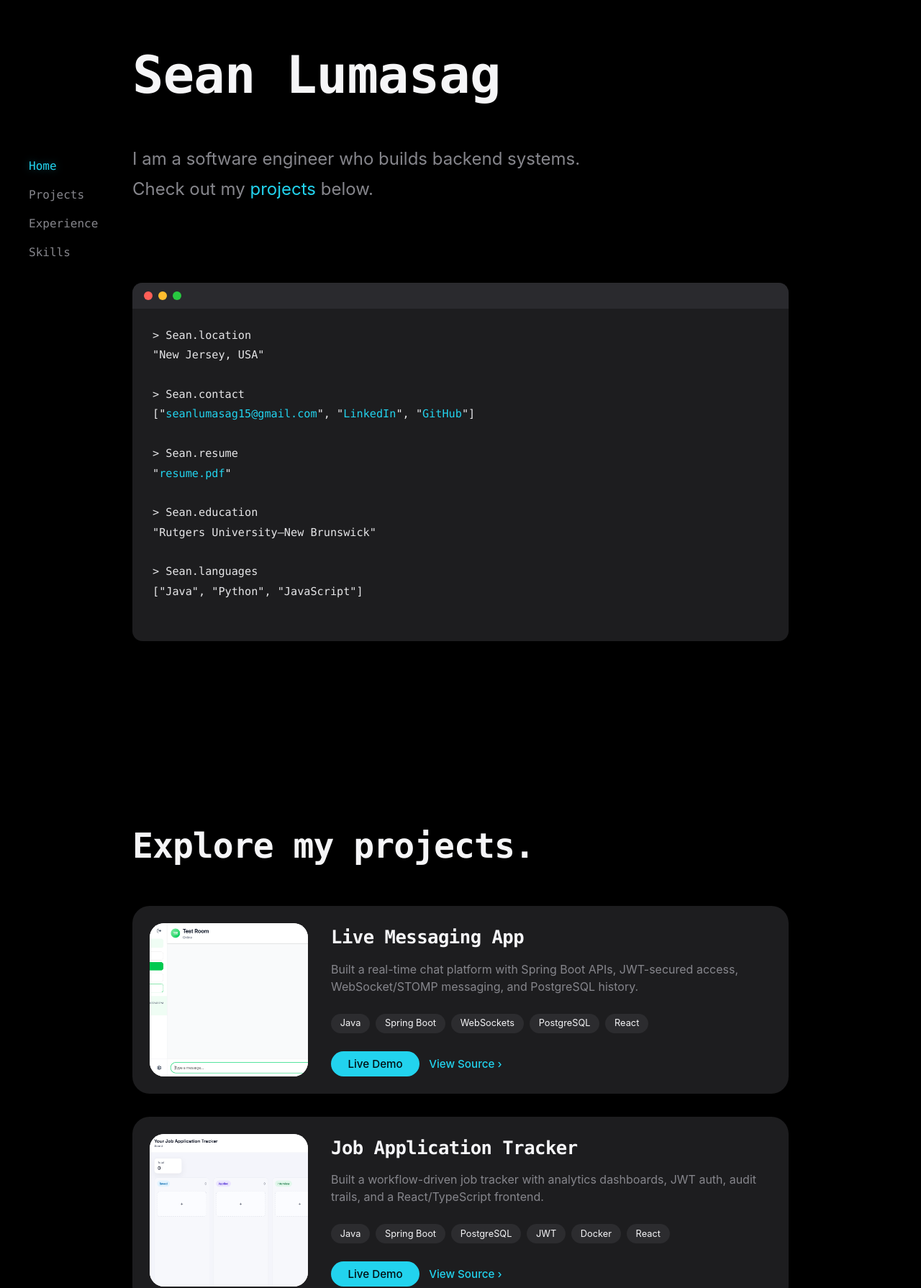
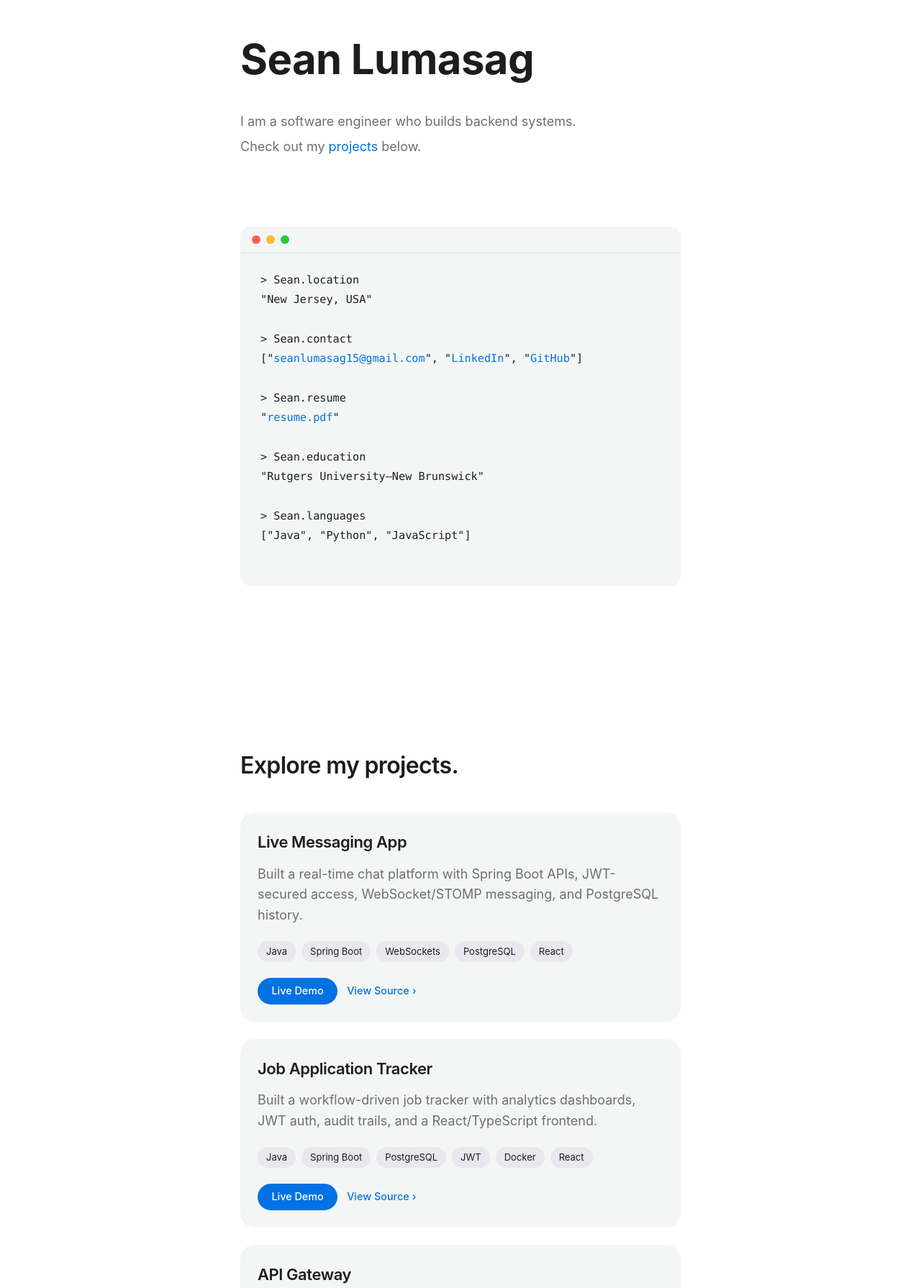
Before and after one commit to seanlumasag/personal-website, a React (Vite) app: page / in a window 1280 px wide. Shown: the part 109-1899 px from the top of the page at 72% size. Built offline with nearby package versions, Linux system fonts and the light colour scheme.

Commit message:
New minimal style

```diff
--- a/src/App.css
+++ b/src/App.css
@@ -1,57 +1,13 @@
 #root {
   min-height: 100vh;
-}
-
-.sidebar {
-  position: fixed;
-  top: 0;
-  left: 0;
-  width: var(--sidebar-width);
-  height: 100vh;
-  padding: 2rem 2.5rem;
-  border-right: none;
-  background: transparent;
-  display: flex;
-  flex-direction: column;
-  align-items: flex-start;
-  justify-content: center;
-  z-index: 10;
-  gap: 2rem;
-}
-
-.side-links {
-  list-style: none;
-  margin: 0;
-  padding: 0;
-  display: grid;
-  gap: 1rem;
-  font-family: 'SF Mono', 'Menlo', 'Monaco', 'Consolas', 'Liberation Mono',
-    monospace;
-  color: var(--text-secondary);
-}
-
-.side-links a {
-  color: var(--text-secondary);
-  transition: color 150ms ease;
-  text-align: left;
-  display: block;
-}
-
-.side-links a:hover {
-  color: var(--accent);
-}
-
-.side-links a.active {
-  color: var(--accent);
-  text-shadow: 0 0 12px rgba(61, 220, 255, 0.35);
 }
 
 .page {
   max-width: var(--content-width);
   margin: 0 auto;
-  padding: 6rem 1.5rem 6rem;
+  padding: 6rem 1.5rem 0;
   display: grid;
-  gap: 3.5rem;
+  gap: 4rem;
   transform: none;
 }
 
@@ -80,21 +36,21 @@
 }
 
 .hero {
-  padding-top: 5rem;
-  gap: 3.75rem;
+  padding-top: 4rem;
+  gap: 2.5rem;
   width: 100%;
 }
 
 .terminal-section {
-  margin-top: 3.5rem;
-  padding-bottom: 5rem;
-  gap: 4rem;
+  margin-top: 2rem;
+  padding-bottom: 4rem;
+  gap: 3rem;
   width: 100%;
 
 }
 .hero-name {
-  font-size: clamp(3rem, 6vw, 4.5rem);
-  line-height: 1.05;
+  font-size: clamp(3rem, 5vw, 3.625rem);
+  line-height: 1.1;
   margin: 0;
   font-weight: 700;
   color: var(--text-primary);
@@ -102,9 +58,7 @@
 }
 
 .terminal-name {
-  font-family: 'SF Mono', 'Menlo', 'Monaco', 'Consolas', 'Liberation Mono',
-    monospace;
-  font-weight: 600;
+  font-weight: 700;
   letter-spacing: -0.01em;
 }
 
@@ -123,7 +77,7 @@
   max-width: 58ch;
   display: grid;
   gap: 0.4rem;
-  font-size: 1.5rem;
+  font-size: 1.125rem;
   color: var(--text-secondary);
 }
 
@@ -134,10 +88,9 @@
 .terminal-card {
   border-radius: 14px;
   overflow: hidden;
-  background: var(--card-background);
+  background: #f4f6f6;
   position: relative;
-  box-shadow: 0 18px 40px rgba(0, 0, 0, 0.35);
-  transition: transform 240ms ease, box-shadow 240ms ease, border-color 240ms ease;
+  transition: transform 240ms ease, border-color 240ms ease;
   width: 100%;
 }
 
@@ -146,7 +99,8 @@
   display: flex;
   gap: 0.5rem;
   padding: 0.75rem 1rem;
-  background: #2a2a2e;
+  background: #f4f6f6;
+  border-bottom: 1px solid #e7e7e7;
 }
 
 .terminal-bar .dot {
@@ -173,7 +127,7 @@
     monospace;
   font-size: 0.95rem;
   line-height: 1.8;
-  color: #e6e6e8;
+  color: var(--text-primary);
 }
 
 .terminal-body p {
@@ -181,7 +135,7 @@
 }
 
 .terminal-accent {
-  color: #9aa4b2;
+  color: var(--text-secondary);
 }
 
 .terminal-link {
@@ -203,28 +157,27 @@
 }
 
 .terminal-warm {
-  color: #e6e6e8;
+  color: var(--text-primary);
 }
 
 .terminal-quote {
-  color: #e6e6e8;
+  color: var(--text-primary);
 }
 
 .projects-header h2 {
-  font-size: clamp(2rem, 4vw, 3rem);
-  font-weight: 600;
   color: var(--text-primary);
-  letter-spacing: -0.02em;
-  font-family: 'SF Mono', 'Menlo', 'Monaco', 'Consolas', 'Liberation Mono',
-    monospace;
 }
 
 .projects {
   display: block;
-  background: transparent;
-  padding-top: 7rem;
-  padding-bottom: 10rem;
+  background: #ffffff;
+  padding-top: 6rem;
+  padding-bottom: 6rem;
   margin: 0 calc(50% - 50vw);
+}
+
+.projects + .experience {
+  margin-top: -4rem;
 }
 
 .projects-inner {
@@ -232,15 +185,19 @@
   margin: 0 auto;
   padding: 0 1.5rem;
   display: grid;
-  gap: 3rem;
+  gap: 2.5rem;
+}
+
+.projects .project-card {
+  background: #f4f6f6;
 }
 
 .skills {
   display: grid;
   gap: 2rem;
-  background: transparent;
-  padding-top: 3.5rem;
-  padding-bottom: 7rem;
+  background: #ffffff;
+  padding-top: 4rem;
+  padding-bottom: 0;
   margin: 0 calc(50% - 50vw);
 }
 
@@ -249,7 +206,7 @@
   margin: 0 auto;
   padding: 0 1.5rem;
   display: grid;
-  gap: 2.5rem;
+  gap: 2rem;
   width: 100%;
 }
 
@@ -262,7 +219,7 @@
 .skills-lead {
   margin: 0;
   color: var(--text-secondary);
-  font-size: 1.05rem;
+  font-size: 1rem;
 }
 
 .skills-rows {
@@ -272,36 +229,35 @@
 
 .skills-row {
   display: grid;
-  gap: 0.85rem;
+  gap: 0.75rem;
 }
 
 .skills-subtitle {
   margin: 0;
-  font-size: 1rem;
+  font-size: 0.8125rem;
   letter-spacing: 0.08em;
   text-transform: uppercase;
-  color: var(--text-muted);
-  font-weight: 600;
+  color: var(--text-secondary);
+  font-weight: 500;
 }
 
 .skills-items {
   display: grid;
   grid-template-columns: repeat(3, minmax(0, 1fr));
-  gap: 0.9rem;
+  gap: 1rem;
 }
 
 .skills-item {
   display: grid;
-  grid-template-columns: 36px 1fr;
-  gap: 0.85rem;
+  grid-template-columns: 40px 1fr;
+  gap: 0.75rem;
   align-items: center;
-  padding: 0.75rem 0.9rem;
-  border-radius: 14px;
-  background: #1a1a1d;
-  box-shadow: 0 16px 32px rgba(0, 0, 0, 0.32);
+  padding: 0.75rem 1rem;
+  border-radius: 16px;
+  background: #f4f6f6;
   position: relative;
   overflow: hidden;
-  transition: transform 200ms ease, border-color 200ms ease, box-shadow 200ms ease;
+  transition: transform 200ms ease, border-color 200ms ease;
 }
 
 .skills-item::after {
@@ -317,8 +273,7 @@
 
 .skills-item:hover {
   transform: translateY(-3px);
-  border-color: rgba(255, 255, 255, 0.18);
-  box-shadow: 0 22px 40px rgba(0, 0, 0, 0.4);
+  border-color: rgba(96, 165, 250, 0.25);
 }
 
 .skills-item:hover::after {
@@ -329,12 +284,12 @@
   display: inline-flex;
   align-items: center;
   justify-content: center;
-  width: 36px;
-  height: 36px;
-  padding: 5px;
+  width: 40px;
+  height: 40px;
+  padding: 4px;
   border-radius: 10px;
-  background: rgba(255, 255, 255, 0.08);
-  border: 1px solid rgba(255, 255, 255, 0.12);
+  background: rgba(59, 130, 246, 0.12);
+  border: 1px solid rgba(59, 130, 246, 0.2);
 }
 
 .skills-icon img {
@@ -354,7 +309,8 @@
 .skills-meta {
   margin: 0.15rem 0 0;
   color: var(--text-secondary);
-  font-size: 0.85rem;
+  font-size: 0.8125rem;
+  font-weight: 500;
 }
 
 @media (max-width: 1100px) {
@@ -371,18 +327,17 @@
 
 .project-stack {
   display: grid;
-  gap: 2rem;
+  gap: 1.5rem;
 }
 
 .project-card {
-  background: var(--card-background);
-  border-radius: 24px;
+  background: #ffffff;
+  border-radius: 20px;
   padding: 1.5rem;
   display: grid;
-  gap: 1.25rem;
+  gap: 1rem;
   position: relative;
-  box-shadow: 0 18px 40px rgba(0, 0, 0, 0.35);
-  transition: transform 240ms ease, box-shadow 240ms ease, border-color 240ms ease;
+  transition: transform 240ms ease, border-color 240ms ease;
 }
 
 
@@ -401,9 +356,6 @@
 .terminal-card:hover,
 .project-card:hover {
   transform: translateY(-4px);
-  border-color: rgba(255, 255, 255, 0.18);
-  box-shadow: 0 24px 60px rgba(0, 0, 0, 0.45),
-    0 0 0 1px rgba(255, 255, 255, 0.02);
 }
 
 .terminal-card:hover::after,
@@ -416,7 +368,7 @@
 .project-row {
   grid-template-columns: 220px minmax(0, 1fr);
   align-items: start;
-  gap: 2rem;
+  gap: 1.5rem;
 }
 
 .project-media {
@@ -475,18 +427,15 @@
 .project-content {
   display: flex;
   flex-direction: column;
-  gap: 0.8rem;
+  gap: 0.75rem;
   min-width: 0;
   max-width: 680px;
   align-self: start;
 }
 
 .project-content h3 {
-  font-size: 1.6rem;
   margin: 0;
   color: var(--text-primary);
-  font-family: 'SF Mono', 'Menlo', 'Monaco', 'Consolas', 'Liberation Mono',
-    monospace;
 }
 
 .project-content p {
@@ -494,39 +443,40 @@
 }
 
 .experience-org {
-  color: #f1f3f5;
+  color: var(--text-primary);
   font-weight: 600;
 }
 
 .experience-dates {
-  color: var(--text-muted);
-  font-size: 0.95rem;
+  color: var(--text-secondary);
+  font-size: 0.8125rem;
+  font-weight: 500;
 }
 
 .project-tech {
   list-style: none;
   padding: 0;
-  margin: 0.6rem 0 0;
+  margin: 0.5rem 0 0;
   display: flex;
   flex-wrap: wrap;
   gap: 0.5rem;
   align-items: center;
-  min-height: 2.2rem;
+  min-height: 2rem;
 }
 
 .project-tech li {
-  padding: 0.45rem 0.8rem;
+  padding: 0.5rem 0.75rem;
   border-radius: 999px;
-  background: #2c2c2f;
-  font-size: 0.8rem;
-  color: #f5f5f7;
+  background: #e8e8ee;
+  font-size: 0.8125rem;
+  color: var(--text-primary);
   line-height: 1;
 }
 
 .footer {
-  margin-top: 4rem;
-  padding: 2.5rem 0 3rem;
-  background: transparent;
+  margin-top: 0;
+  padding: 12rem 0 4.5rem;
+  background: #ffffff;
 }
 
 .footer-inner {
@@ -535,11 +485,13 @@
   padding: 0 1.5rem;
   display: flex;
   align-items: center;
-  justify-content: space-between;
+  justify-content: center;
   gap: 1rem;
   color: var(--text-secondary);
-  font-size: 0.95rem;
+  font-size: 0.8125rem;
+  font-weight: 500;
   transform: none;
+  text-align: center;
 }
 
 .footer-links {
@@ -574,9 +526,9 @@
   display: inline-flex;
   align-items: center;
   justify-content: center;
-  padding: 0.55rem 1.4rem;
+  padding: 0.65rem 1.15rem;
   border-radius: 999px;
-  font-size: 0.95rem;
+  font-size: 0.9rem;
   font-weight: 500;
   line-height: 1;
   border: 1px solid transparent;
@@ -584,7 +536,7 @@
 
 .btn.primary {
   background: var(--accent);
-  color: #001014;
+  color: #ffffff;
 }
 
 .btn.ghost {
@@ -605,7 +557,7 @@
 }
 
 .btn.ghost:hover {
-  color: var(--accent-hover);
+  color: var(--accent);
   text-decoration: none;
 }
 
@@ -639,17 +591,6 @@
 }
 
 @media (max-width: 900px) {
-  .sidebar {
-    position: static;
-    width: 100%;
-    height: auto;
-    border-right: none;
-    border-bottom: 1px solid var(--border);
-    align-items: flex-start;
-    justify-content: flex-start;
-    gap: 1rem;
-  }
-
   .page {
     margin: 0;
     padding: 4rem 1.5rem 5rem;
@@ -687,10 +628,13 @@
   gap: 1.25rem;
 }
 .experience {
-  background: transparent;
+  background: #ffffff;
 }
 
 .experience .project-card {
-  background: var(--card-background);
-  border-color: var(--border);
+  background: #f4f6f6;
 }
+
+.experience .project-tech li {
+  background: #e8e8ee;
+}
--- a/src/App.jsx
+++ b/src/App.jsx
@@ -1,10 +1,8 @@
-import { useEffect, useRef } from 'react'
+import { useEffect } from 'react'
 import './App.css'
 import { Experience, Hero, Projects, Skills, TerminalCard } from './components'
 
 function App() {
-  const navRef = useRef(null)
-
   useEffect(() => {
     const selector =
       '.section > *, .project-card > *, .terminal-card > *, .projects-header, .projects-inner > *, .skills-row > *, .skills-item'
@@ -35,76 +33,8 @@ function App() {
     return () => observer.disconnect()
   }, [])
 
-  useEffect(() => {
-    const nav = navRef.current
-    const sections = Array.from(
-      document.querySelectorAll('#hero, #projects, #experience, #skills')
-    )
-
-    if (!nav || sections.length === 0) return
-
-    const setActive = (id) => {
-      const links = nav.querySelectorAll('a[data-section]')
-      links.forEach((link) => {
-        link.classList.toggle('active', link.dataset.section === id)
-      })
-    }
-
-    let ticking = false
-    const getActive = () => {
-      const marker = 120
-      const current =
-        sections.findLast((section) => section.getBoundingClientRect().top <= marker) ||
-        sections[0]
-      if (current) setActive(current.id)
-      ticking = false
-    }
-
-    const onScroll = () => {
-      if (!ticking) {
-        window.requestAnimationFrame(getActive)
-        ticking = true
-      }
-    }
-
-    window.addEventListener('scroll', onScroll, { passive: true })
-    window.addEventListener('resize', onScroll)
-    onScroll()
-
-    return () => {
-      window.removeEventListener('scroll', onScroll)
-      window.removeEventListener('resize', onScroll)
-    }
-  }, [])
-
   return (
     <div className="app" id="top">
-      <aside className="sidebar">
-        <nav ref={navRef} aria-label="Primary">
-          <ul className="side-links">
-            <li>
-              <a href="#top" data-section="hero">
-                Home
-              </a>
-            </li>
-            <li>
-              <a href="#projects" data-section="projects">
-                Projects
-              </a>
-            </li>
-            <li>
-              <a href="#experience" data-section="experience">
-                Experience
-              </a>
-            </li>
-            <li>
-              <a href="#skills" data-section="skills">
-                Skills
-              </a>
-            </li>
-          </ul>
-        </nav>
-      </aside>
       <div className="page">
         <Hero />
         <TerminalCard />
--- a/src/components/Projects.jsx
+++ b/src/components/Projects.jsx
@@ -6,15 +6,7 @@ const Projects = () => {
         <h2>Explore my projects.</h2>
       </div>
         <div className="project-stack">
-        <article className="project-card project-row">
-            <div className="project-media">
-              <img
-                src="/livechat.png"
-                alt="Live Messaging App interface preview"
-                className="project-media-image project-media-image--livechat"
-                loading="lazy"
-              />
-            </div>
+        <article className="project-card">
             <div className="project-content">
               <h3>Live Messaging App</h3>
               <p>
@@ -50,15 +42,7 @@ const Projects = () => {
             </div>
           </article>
 
-        <article className="project-card project-row">
-            <div className="project-media">
-              <img
-                src="/jobtrack.png"
-                alt="Job Application Tracker dashboard preview"
-                className="project-media-image project-media-image--jobtrack"
-                loading="lazy"
-              />
-            </div>
+        <article className="project-card">
             <div className="project-content">
               <h3>Job Application Tracker</h3>
               <p>
@@ -94,15 +78,7 @@ const Projects = () => {
             </div>
           </article>
 
-        <article className="project-card project-row">
-            <div className="project-media">
-              <img
-                src="/apigateway.png"
-                alt="API Gateway service visualization"
-                className="project-media-image project-media-image--apigateway"
-                loading="lazy"
-              />
-            </div>
+        <article className="project-card">
             <div className="project-content">
               <h3>API Gateway</h3>
               <p>
--- a/src/components/Skills.jsx
+++ b/src/components/Skills.jsx
@@ -190,7 +190,7 @@ const Skills = () => {
               <div className="skills-item">
                 <span className="skills-icon" aria-hidden="true">
                   <img
-                    src="https://images.icon-icons.com/3915/SVG/supabase_logo_icon_249481.svg"
+                    src="https://api.iconify.design/devicon/supabase.svg"
                     alt=""
                     loading="lazy"
                     decoding="async"
--- a/src/index.css
+++ b/src/index.css
@@ -1,19 +1,20 @@
 :root {
-  --text-primary: #f5f5f7;
-  --text-secondary: #86868c;
-  --text-muted: #7d8794;
-  --surface: #000000;
-  --surface-alt: #0b0f14;
-  --border: #1f2530;
-  --accent: #22d3ee;
-  --accent-hover: #67e8f9;
+  --text-primary: #1d1d1f;
+  --text-secondary: #6e6e73;
+  --text-muted: #6e6e73;
+  --surface: #ffffff;
+  --surface-alt: #0f1a2b;
+  --border: #1e293b;
+  --accent: #0271e3;
+  --accent-hover: #1078df;
 
-  --content-width: 960px;
+  --content-width: 660px;
   --sidebar-width: 200px;
   --sidebar-offset: calc(var(--sidebar-width) / 2);
-  --card-background: #1d1d1f;
-  font-family: "IBM Plex Sans", "SF Pro Text", "Segoe UI", sans-serif;
-  line-height: 1.5;
+  --card-background: #111827;
+  font-family: Inter, system-ui, -apple-system, Segoe UI, Roboto, Helvetica, Arial,
+    "Apple Color Emoji", "Segoe UI Emoji";
+  line-height: 1.6;
   font-weight: 400;
   color: var(--text-primary);
   background-color: var(--surface);
@@ -34,6 +35,7 @@ body {
   min-height: 100vh;
   background-color: var(--surface);
   overflow-x: hidden;
+  font-size: 18px;
 }
 
 main {
@@ -63,6 +65,21 @@ h4 {
   letter-spacing: -0.02em;
 }
 
+h1 {
+  font-size: clamp(3rem, 5vw, 3.625rem);
+  font-weight: 700;
+}
+
+h2 {
+  font-size: clamp(1.75rem, 3vw, 2rem);
+  font-weight: 600;
+}
+
+h3 {
+  font-size: clamp(1.25rem, 2vw, 1.375rem);
+  font-weight: 600;
+}
+
 p {
   margin: 0;
   color: var(--text-secondary);
```
Also changed, not shown: src/components/Experience.jsx (+2 -18 lines).
